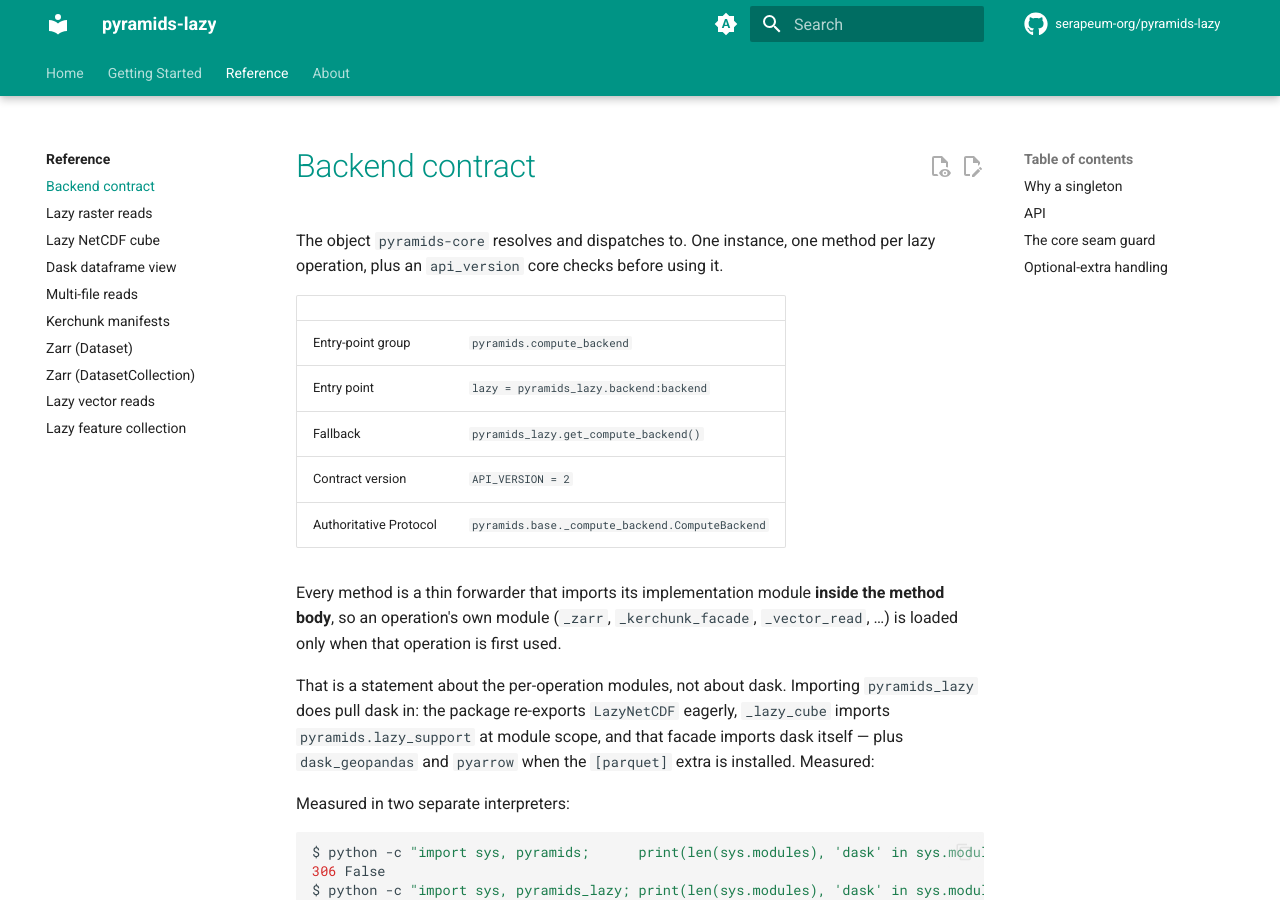
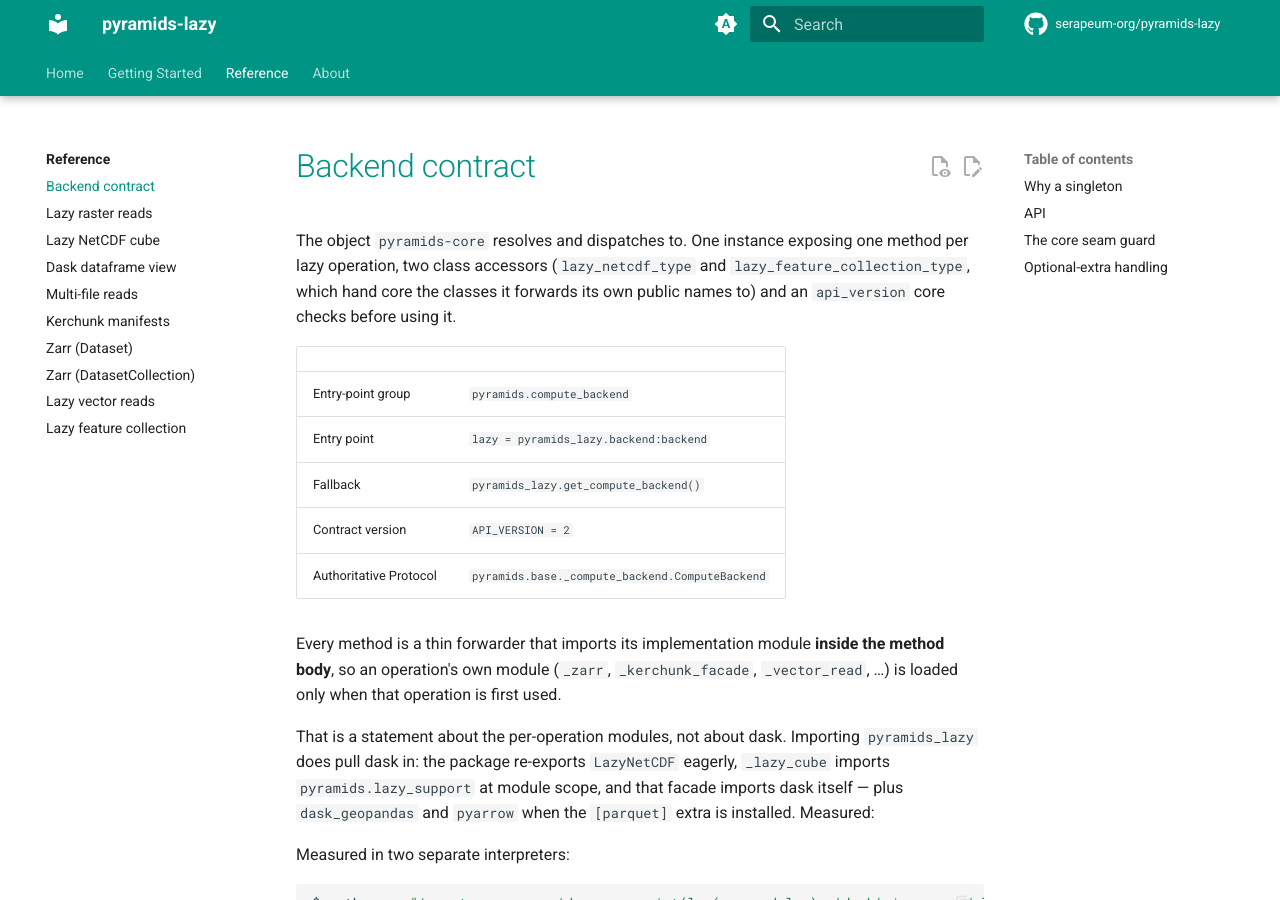
Before and after one commit to serapeum-org/pyramids-lazy, an MkDocs documentation site: the page built from docs/reference/backend.md, in a window 1280 px wide and 900 px high. Built offline with MkDocs 1.6.1 and Material for MkDocs 9.7.7, drawn with Linux system fonts in a browser that asks for light colours; comment, search, counter and statistics services are not loaded; the version menu is left out.

Commit message:
docs: correct the vector extras, the method count and the auto palette
Round 2 L6, N5, N2 and the registered half of N1.

L6. vector-read.md required the whole `parquet` extra for both methods. Only
read_parquet needs both; read_file needs just dask-geopandas:

    read_file_dask:     import_dask_geopandas()
    read_parquet_dask:  import_dask_geopandas()  +  _require_pyarrow()

The row now states the two requirements separately, so a reader wanting OGR-backed
lazy reads is not told to install pyarrow.

N5. "one method per lazy operation" undercounted the surface: two of the backend's
members are class accessors (`lazy_netcdf_type`, `lazy_feature_collection_type`),
which hand core the classes it forwards `pyramids.netcdf.LazyNetCDF` /
`pyramids.feature.LazyFeatureCollection` to. They are not operations and not
forwarders, and the sentence now says so.

N2. The auto palette entry carried no `primary`/`accent`, so a visitor whose OS
reports no colour preference got Material's default indigo while the light and dark
entries render teal and black. Given teal/purple, matching the light entry:

    $ grep -oE 'data-md-color-(primary|accent)="[a-z]+"' site/index.html | sort -u
    data-md-color-accent="lime"      data-md-color-primary="black"
    data-md-color-accent="purple"    data-md-color-primary="teal"

N1 (registered half). `table-reader` was registered although nothing on the site
reads a CSV into a table — the same dead-registration case as `mkdocs-jupyter` in
5af38e2, so handled the same way: unregistered, dependency kept, comment left.

The unused-dependency half of N1 and all of N4 are deliberately NOT changed; see the
round-2 review file for the reasons.

mkdocs build --strict (--locked, no -f, as CI runs it): exit 0.

```diff
--- a/docs/reference/backend.md
+++ b/docs/reference/backend.md
@@ -1,7 +1,9 @@
 # Backend contract
 
-The object `pyramids-core` resolves and dispatches to. One instance, one method per lazy operation,
-plus an `api_version` core checks before using it.
+The object `pyramids-core` resolves and dispatches to. One instance exposing one method per lazy
+operation, two class accessors (`lazy_netcdf_type` and `lazy_feature_collection_type`, which hand
+core the classes it forwards its own public names to) and an `api_version` core checks before
+using it.
 
 | | |
 |---|---|
--- a/mkdocs.yml
+++ b/mkdocs.yml
@@ -31,6 +31,10 @@ theme:
     - announce.dismiss
   palette:
   - media: "(prefers-color-scheme)"
+    # Without these the auto entry falls back to Material's default indigo, so a visitor whose OS
+    # preference is "no preference" saw indigo while the light/dark entries render teal and black.
+    primary: teal
+    accent: purple
     toggle:
       icon: material/brightness-auto
       name: Switch to light mode
@@ -70,7 +74,8 @@ plugins:
             # members come from a base class rather than the class itself; mkdocstrings
             # defaults this to false, which silently drops them.
             inherited_members: true
-  - table-reader
+  # table-reader is intentionally not registered: nothing on this site reads a CSV/TSV into a table.
+  # Its dependency stays in the `docs` group, which mirrors pyramids-mesh deliberately.
   - tags
   - mike:
       alias_type: symlink
```
Also changed, not shown: docs/reference/vector-read.md (+1 -1 lines).
